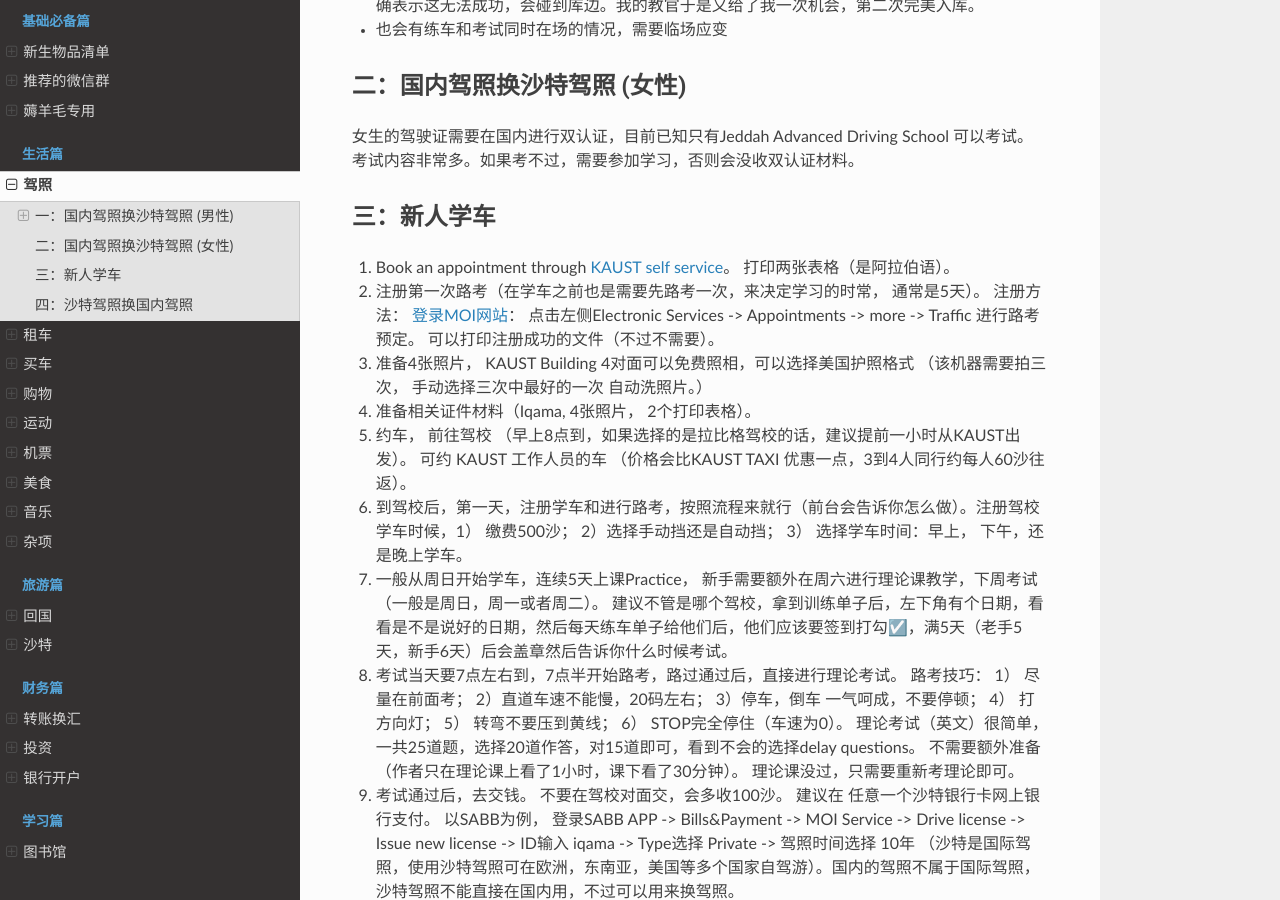
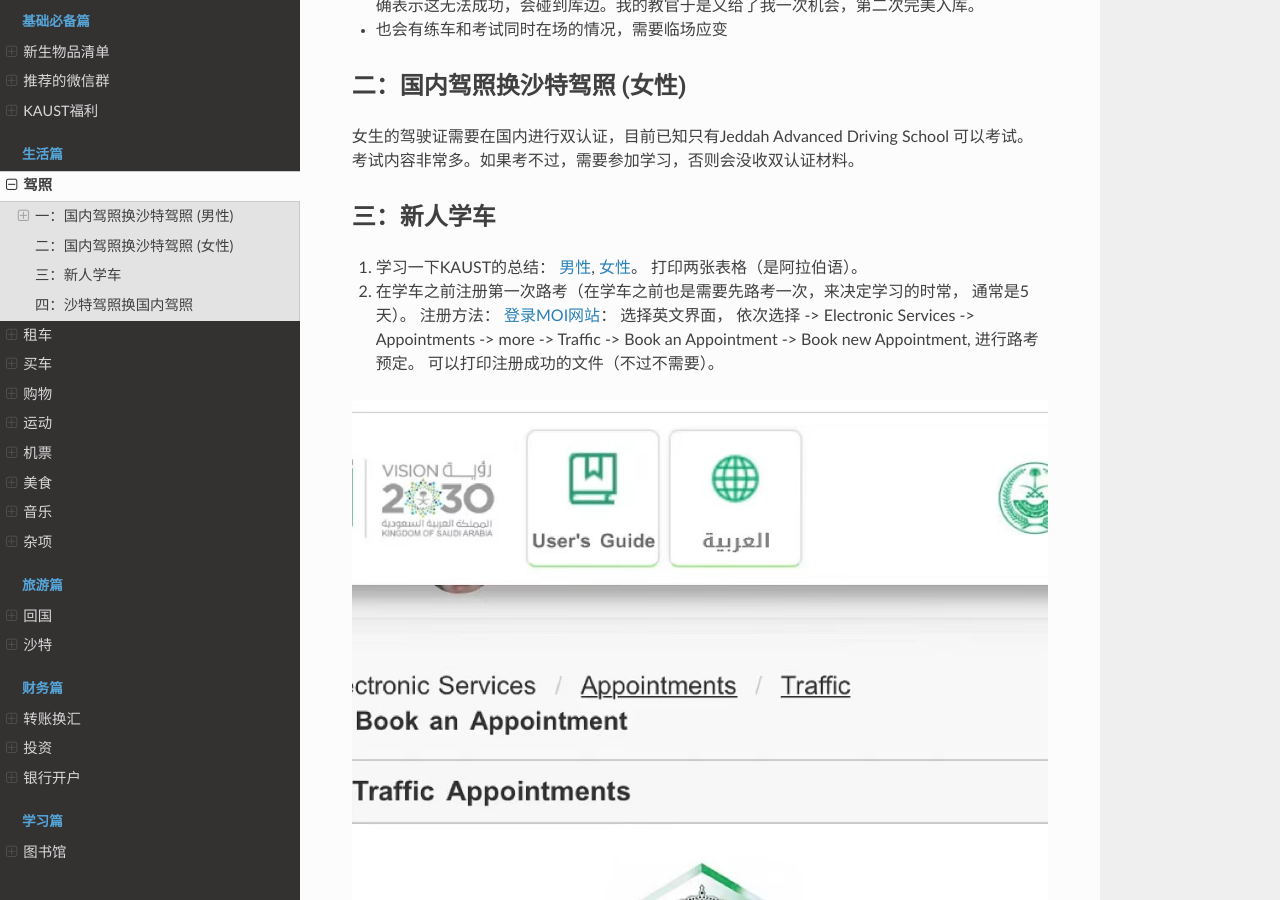
Before and after one commit to guochengqian/KAUSTian_Handbook_CN, a Sphinx documentation site: the page built from docs/content/life/drive.rst, in a window 1280 px wide and 900 px high, scrolled down 3482 px. Built offline with Sphinx 7.4.7 and the Read the Docs theme 2.0.0, drawn with Linux system fonts in a browser that asks for light colours; some of the changed text lies outside the part shown.

Commit message:
adding car

```diff
--- a/docs/content/life/drive.rst
+++ b/docs/content/life/drive.rst
@@ -14,7 +14,7 @@
 
 
 一：国内驾照换沙特驾照 (男性)
----------
+---------------------------
 
 1.1 网上报名
 ^^^^^^^^^^^^^^^^
@@ -117,24 +117,27 @@
 
 
 二：国内驾照换沙特驾照 (女性)
----------
+------------------------------------
 
 女生的驾驶证需要在国内进行双认证，目前已知只有Jeddah Advanced Driving School 可以考试。考试内容非常多。如果考不过，需要参加学习，否则会没收双认证材料。
 
 
 三：新人学车
-------
+---------------------------------
 
-1. Book an appointment through `KAUST self service <https://ga.kaust.edu.sa/ga/service-details/government-affair/motor-vehicle-services/vehicle-driving-license-issue>`_。 打印两张表格（是阿拉伯语）。
-2. 注册第一次路考（在学车之前也是需要先路考一次，来决定学习的时常， 通常是5天）。 注册方法： `登录MOI网站 <https://www.moi.gov.sa/wps/portal>`_： 点击左侧Electronic Services -> Appointments -> more -> Traffic 进行路考预定。 可以打印注册成功的文件（不过不需要）。
-3. 准备4张照片， KAUST Building 4对面可以免费照相，可以选择美国护照格式 （该机器需要拍三次， 手动选择三次中最好的一次 自动洗照片。）
-4. 准备相关证件材料（Iqama, 4张照片， 2个打印表格）。
-5. 约车， 前往驾校 （早上8点到，如果选择的是拉比格驾校的话，建议提前一小时从KAUST出发）。 可约 KAUST 工作人员的车 （价格会比KAUST TAXI 优惠一点，3到4人同行约每人60沙往返）。
-6. 到驾校后，第一天，注册学车和进行路考，按照流程来就行（前台会告诉你怎么做）。注册驾校学车时候，1） 缴费500沙； 2）选择手动挡还是自动挡； 3） 选择学车时间：早上， 下午，还是晚上学车。
-7. 一般从周日开始学车，连续5天上课Practice， 新手需要额外在周六进行理论课教学，下周考试（一般是周日，周一或者周二）。 建议不管是哪个驾校，拿到训练单子后，左下角有个日期，看看是不是说好的日期，然后每天练车单子给他们后，他们应该要签到打勾☑️，满5天（老手5天，新手6天）后会盖章然后告诉你什么时候考试。
-8. 考试当天要7点左右到，7点半开始路考，路过通过后，直接进行理论考试。 路考技巧： 1） 尽量在前面考； 2）直道车速不能慢，20码左右； 3）停车，倒车 一气呵成，不要停顿； 4） 打方向灯； 5） 转弯不要压到黄线； 6） STOP完全停住（车速为0）。 理论考试（英文）很简单，一共25道题，选择20道作答，对15道即可，看到不会的选择delay questions。 不需要额外准备（作者只在理论课上看了1小时，课下看了30分钟）。  理论课没过，只需要重新考理论即可。
-9. 考试通过后，去交钱。 不要在驾校对面交，会多收100沙。 建议在 任意一个沙特银行卡网上银行支付。 以SABB为例， 登录SABB APP -> Bills&Payment -> MOI Service -> Drive license -> Issue new license -> ID输入 iqama -> Type选择 Private -> 驾照时间选择 10年 （沙特是国际驾照，使用沙特驾照可在欧洲，东南亚，美国等多个国家自驾游）。国内的驾照不属于国际驾照，沙特驾照不能直接在国内用，不过可以用来换驾照。
-10. 不能现场取驾照，下午一点取。可以让学校GA帮忙取。把盖好章的学车单带到GA，告诉前台，前台会复印你的iqama，收下你的单子帮你取。 或者让司机帮你取。
+1. 学习一下KAUST的总结： `男性 <https://ga.kaust.edu.sa/ga/service-details/government-affair/motor-vehicle-services/vehicle-driving-license-issue>`_, `女性 <https://ga.kaust.edu.sa/ga/service-details/government-affair/motor-vehicle-services/vehicle-driving-license-issue-(females)>`_。 打印两张表格（是阿拉伯语）。
+2. 在学车之前注册第一次路考（在学车之前也是需要先路考一次，来决定学习的时常， 通常是5天）。 注册方法： `登录MOI网站 <https://www.moi.gov.sa/wps/portal>`_： 选择英文界面， 依次选择 -> Electronic Services -> Appointments -> more -> Traffic -> Book an Appointment -> Book new Appointment,  进行路考预定。 可以打印注册成功的文件（不过不需要）。
+
+.. image:: book_car_appointment.png
+
+2. 准备4张照片， KAUST Building 4对面可以免费照相，可以选择美国护照格式 （该机器需要拍三次， 手动选择三次中最好的一次 自动打印照片。）
+3. 准备相关证件材料（Iqama, 4张照片， 2个打印表格）。
+4. 约车， 前往驾校 （早上8点到，如果选择的是拉比格驾校的话，建议提前一小时从KAUST出发）。 可约 KAUST 工作人员的车 （价格会比KAUST TAXI 优惠一点，3到4人同行约每人60沙往返）。
+5. 到驾校后，第一天，注册学车和进行路考，按照流程来就行（前台会告诉你怎么做）。注册驾校学车时候，1） 缴费500沙； 2）选择手动挡还是自动挡； 3） 选择学车时间：早上， 下午，还是晚上学车。
+6. 一般从周日开始学车，连续5天上课Practice， 新手需要额外在周六进行理论课教学，下周考试（一般是周日，周一或者周二）。 建议不管是哪个驾校，拿到训练单子后，左下角有个日期，看看是不是说好的日期，然后每天练车单子给他们后，他们应该要签到打勾☑️，满5天（老手5天，新手6天）后会盖章然后告诉你什么时候考试。
+7. 考试当天要7点左右到，7点半开始路考，路过通过后，直接进行理论考试。 路考技巧： 1） 尽量在前面考； 2）直道车速不能慢，20码左右； 3）停车，倒车 一气呵成，不要停顿； 4） 打方向灯； 5） 转弯不要压到黄线； 6） STOP完全停住（车速为0）。 理论考试（英文）很简单，一共25道题，选择20道作答，对15道即可，看到不会的选择delay questions。 理论课没过，只需要重新考理论即可。
+8. 考试通过后，去交钱。 不要在驾校对面交，会多收100沙。 建议在 任意一个沙特银行卡网上银行支付。 以SABB为例， 登录SABB APP -> Bills&Payment -> MOI Service -> Drive license -> Issue new license -> ID输入 iqama -> Type选择 Private -> 驾照时间选择 10年 （沙特是国际驾照，使用沙特驾照可在欧洲，东南亚，美国等多个国家自驾游）。国内的驾照不属于国际驾照，沙特驾照不能直接在国内用，不过可以用来换驾照。
+9. 不能现场取驾照，下午一点取。可以让学校GA帮忙取。把盖好章的学车单带到GA，告诉前台，前台会复印你的iqama，收下你的单子帮你取。 或者让司机帮你取。
 
 
 四：沙特驾照换国内驾照
```
Also changed, not shown: docs/content/basic/bonus-getting.rst (+12 -10 lines), docs/content/life/buy_car.rst (+4 -4 lines), docs/content/life/book_car_appointment.png (added).
